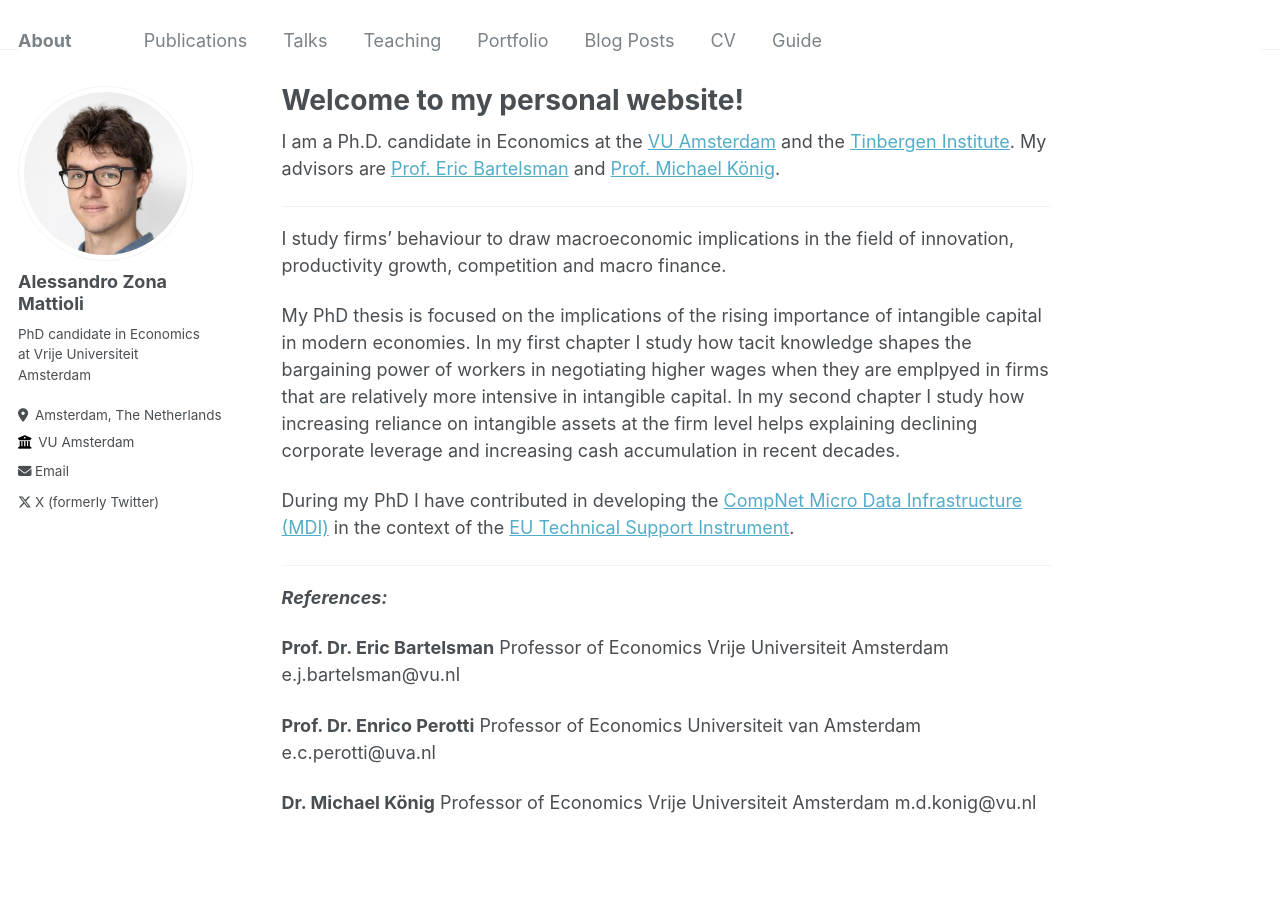
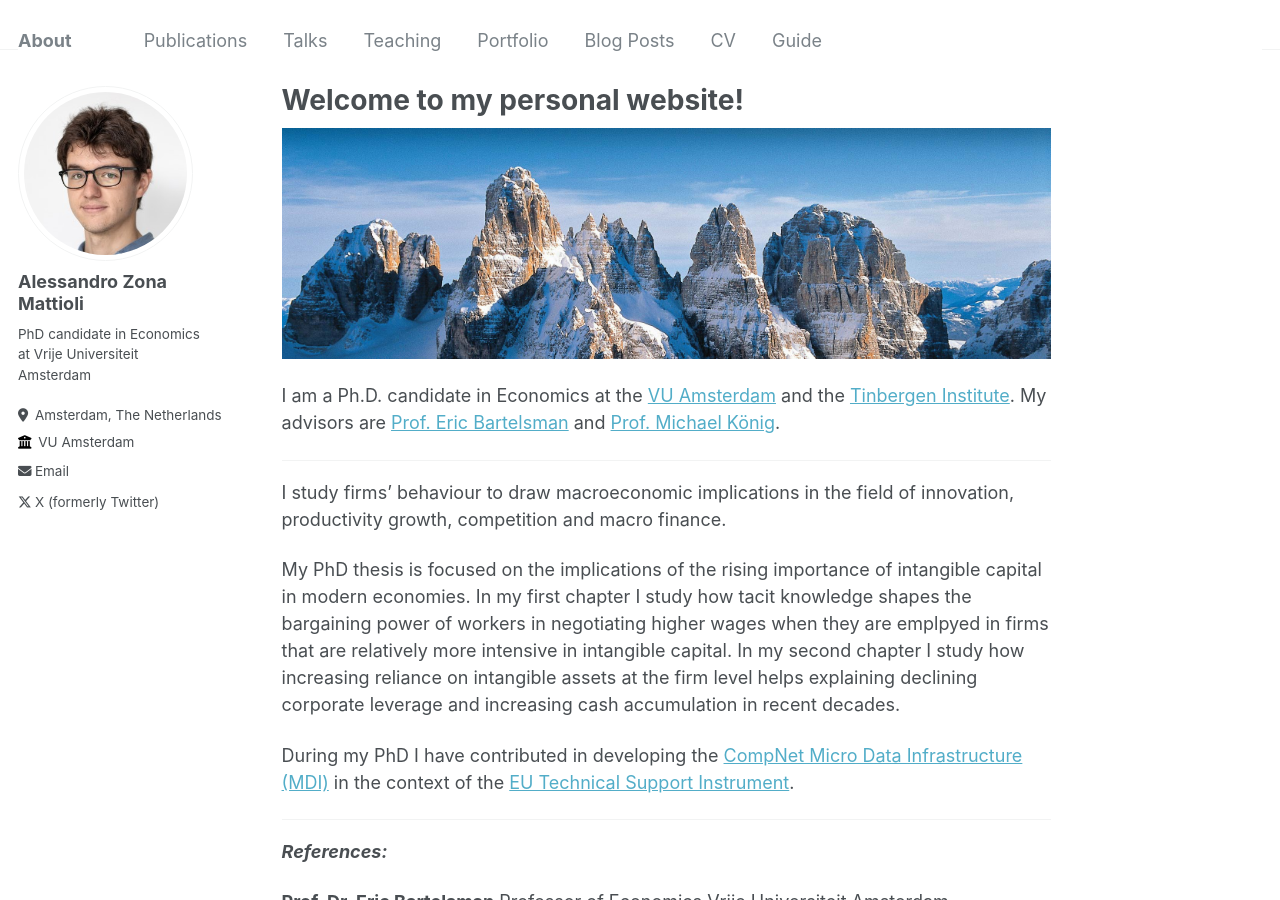
Before and after one commit to zmale/alessandrozonamattioli.github.io, a Jekyll site: the page built from _pages/about.md, in a window 1280 px wide and 900 px high. Built offline with Jekyll 4.4.1, drawn with Linux system fonts in a browser that asks for light colours.

Commit message:
Update about.md
Add image to front page

```diff
--- a/_pages/about.md
+++ b/_pages/about.md
@@ -6,6 +6,9 @@ redirect_from:
   - /about/
   - /about.html
 ---
+
+
+![figure.](images/panoramica_sul_gruppo_del_brenta_3.jpg)
 
 I am a Ph.D. candidate in Economics at the [VU Amsterdam](https://vu.nl/en/about-vu/faculties/school-of-business-and-economics/departments/economics) and the [Tinbergen Institute](https://www.tinbergen.nl/home). My advisors are [Prof. Eric Bartelsman](https://tinbergen.nl/person/59/eric-bartelsman) and [Prof. Michael König](https://research.vu.nl/en/persons/michael-konig).
 
```
